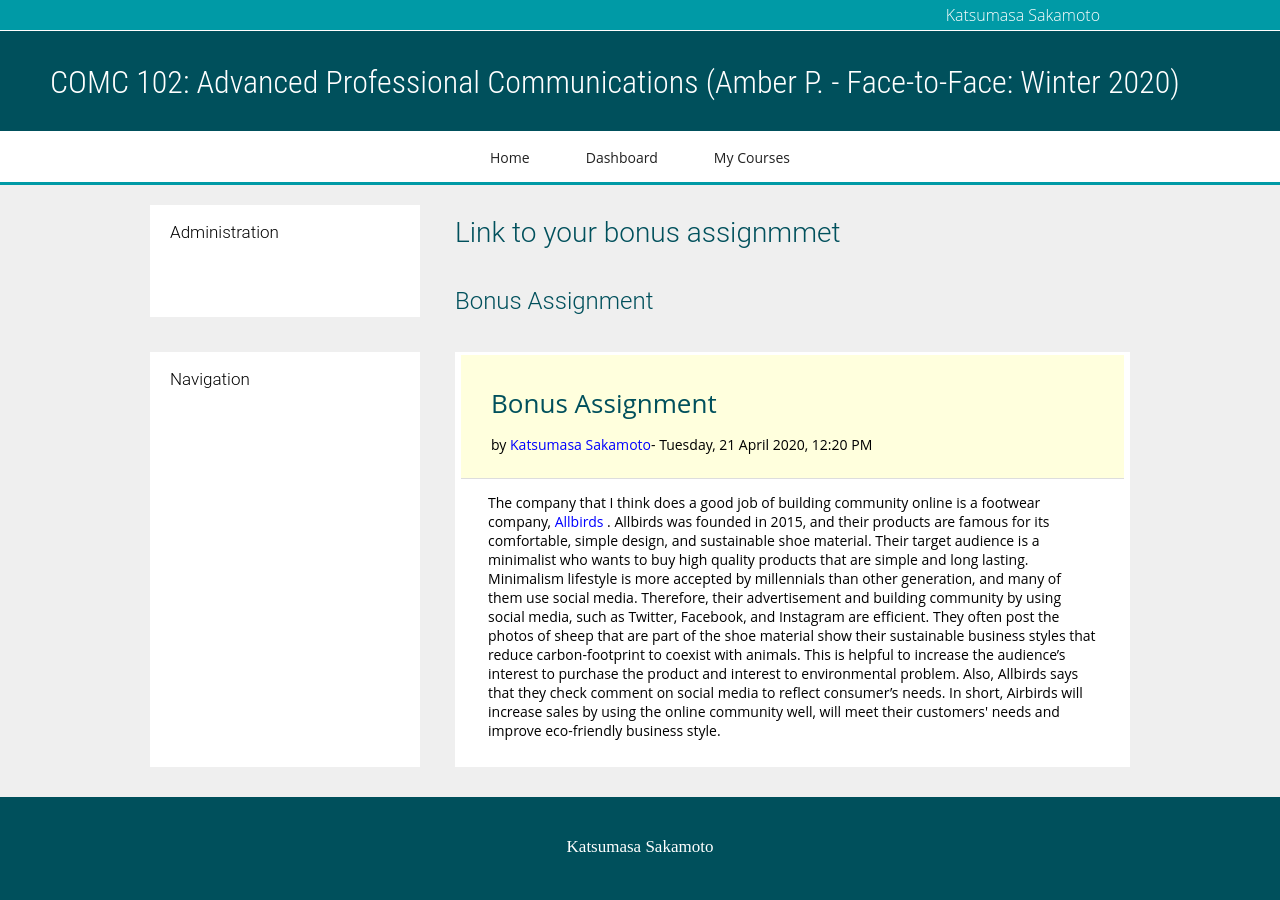
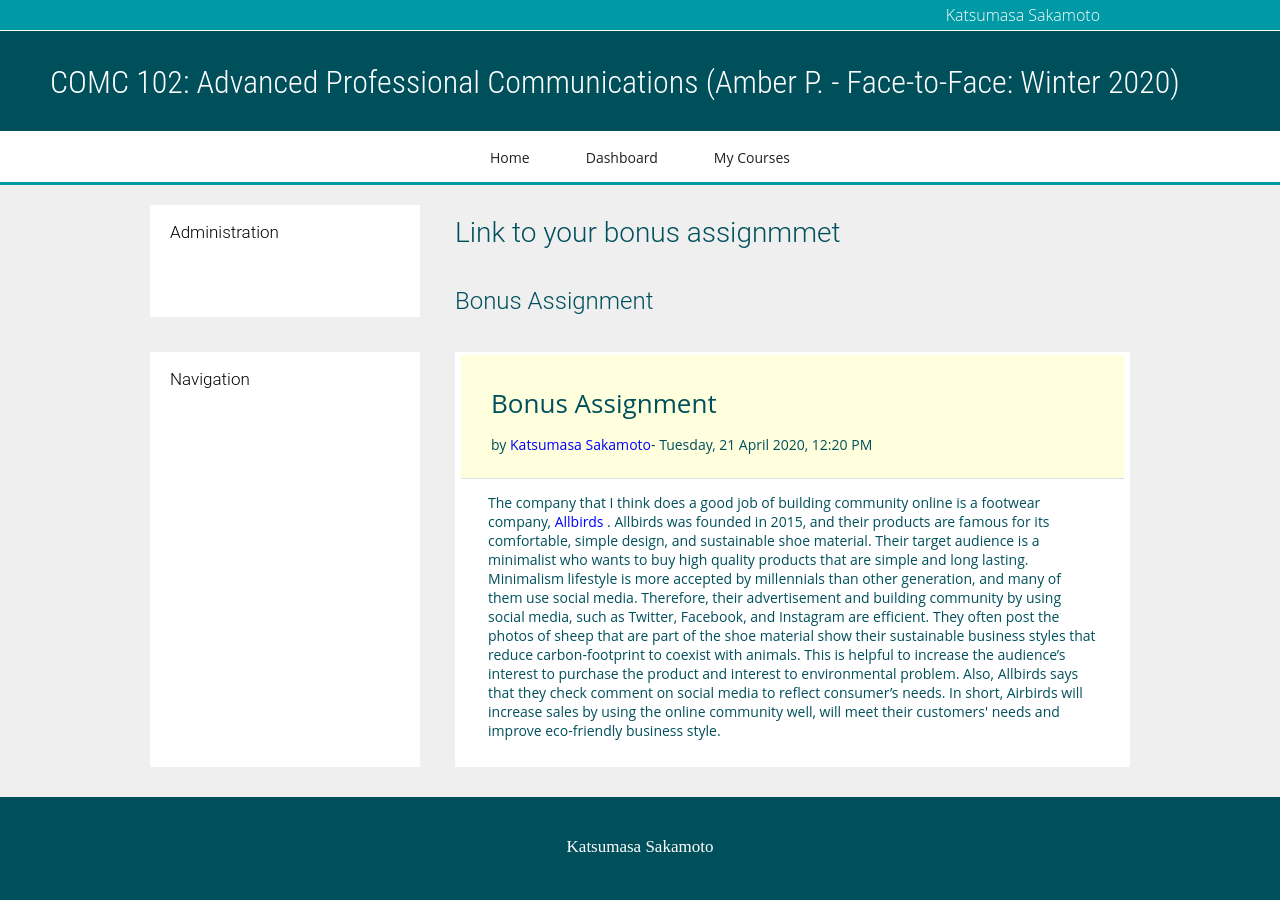
Before and after one commit to kiki1113/comc102, a plain HTML site: page index.html in a window 1280 px wide. Drawn offline with Linux system fonts and the light colour scheme.

Commit message:
Update stylesheet.css

```diff
--- a/stylesheet.css
+++ b/stylesheet.css
@@ -129,6 +129,7 @@ a {
 
 /* 本文 */
 .flex p {
+  color: #00505c;
   padding: 0 30px 10px;
   overflow-wrap: break-word !important;
   font-family: Open Sans,sans-serif;
```
